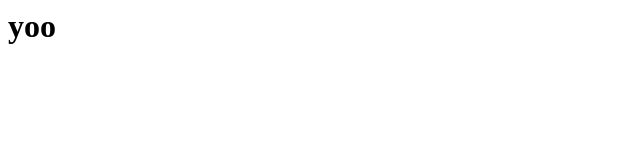
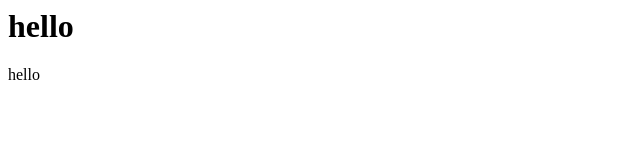
Before and after one commit to supershyam/testrepo, a plain HTML site: page index.html in a window 1280 px wide. Shown: the whole page, without its empty margins (0-640 px from the left). Drawn offline with Linux system fonts and the light colour scheme.

Commit message:
Update index.html

```diff
--- a/index.html
+++ b/index.html
@@ -3,6 +3,7 @@
     <title>hi</title>
   </head>
   <body>
-    <h1>yoo</h1>
+    <h1>hello</h1>
+    <bold>hello</bold>
   </body>
 </html>
```
